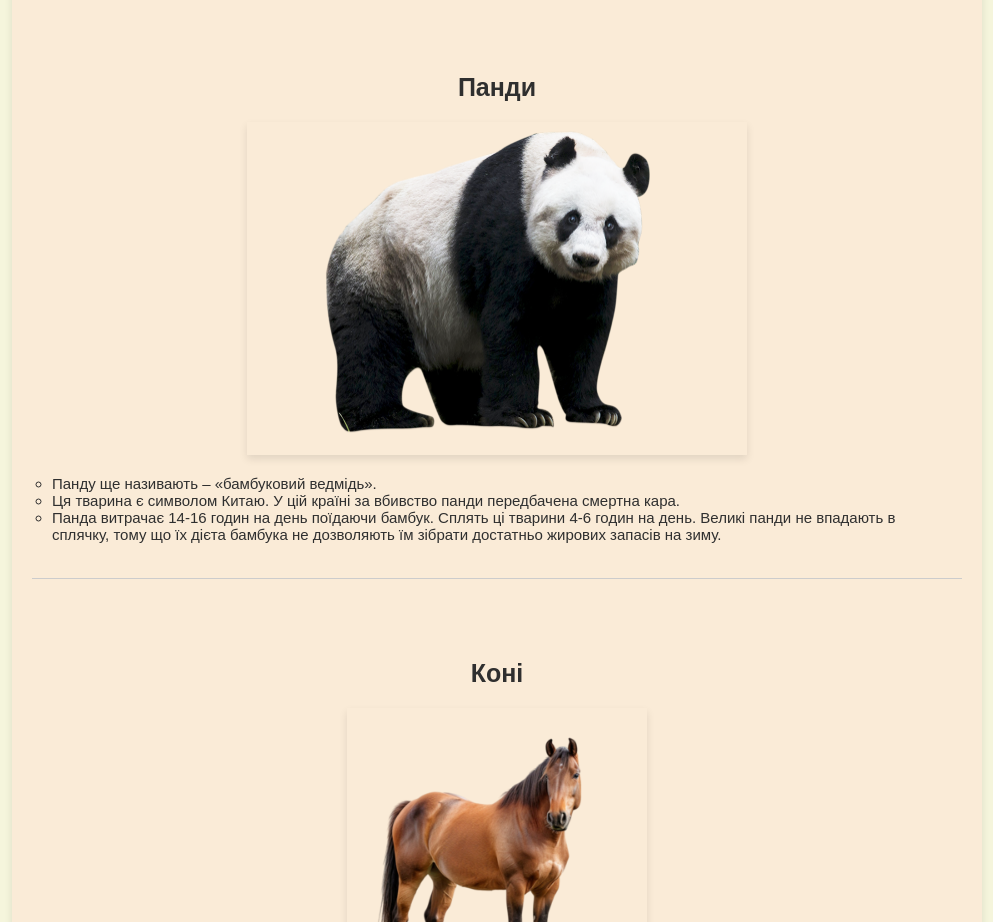
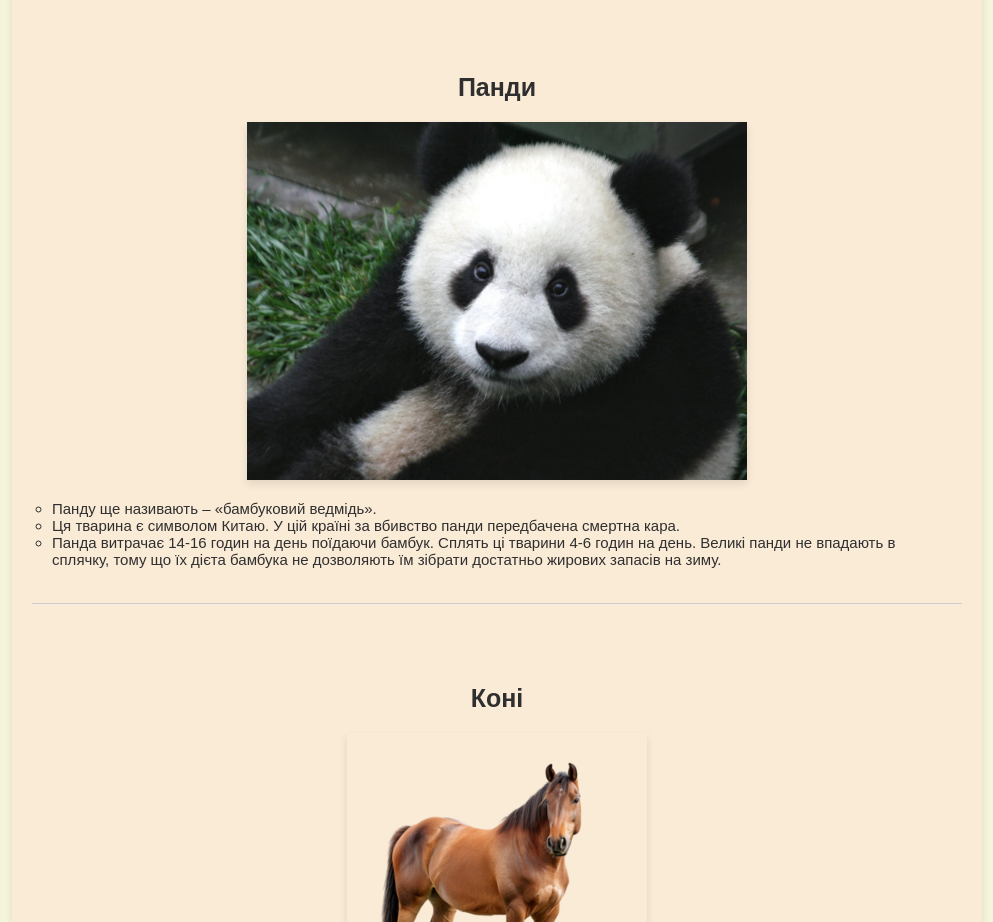
Before and after one commit to Kuwuwuwu/Test-project, a plain HTML site: page index.html in a window 1280 px wide. Shown: the part 1400-2322 px from the top of the page, without its empty margins (143-1136 px from the left). Drawn offline with Linux system fonts and the light colour scheme.

Commit message:
Changed image panda

```diff
--- a/index.html
+++ b/index.html
@@ -33,7 +33,7 @@
             </ul>
         </section>
         <section class="inform">
-            <h2 id="pandas">Панди</h2> <img src="images/panda.png" class="displayed" alt="panda2" width="500"
+            <h2 id="pandas">Панди</h2> <img src="images/panda-2.jpg" class="displayed" alt="panda2" width="500"
                 height="300">
             <ul>
                 <li>Панду ще називають – «бамбуковий ведмідь».</li>
```
